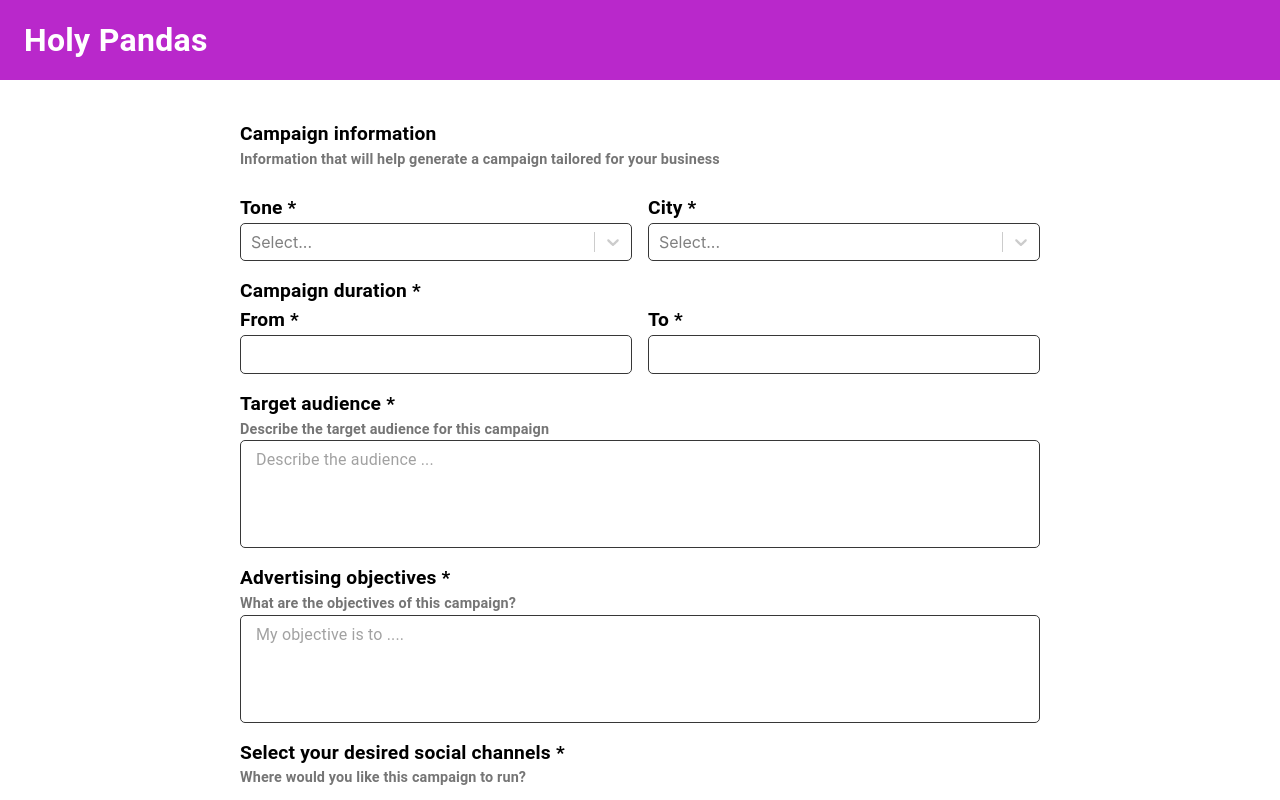
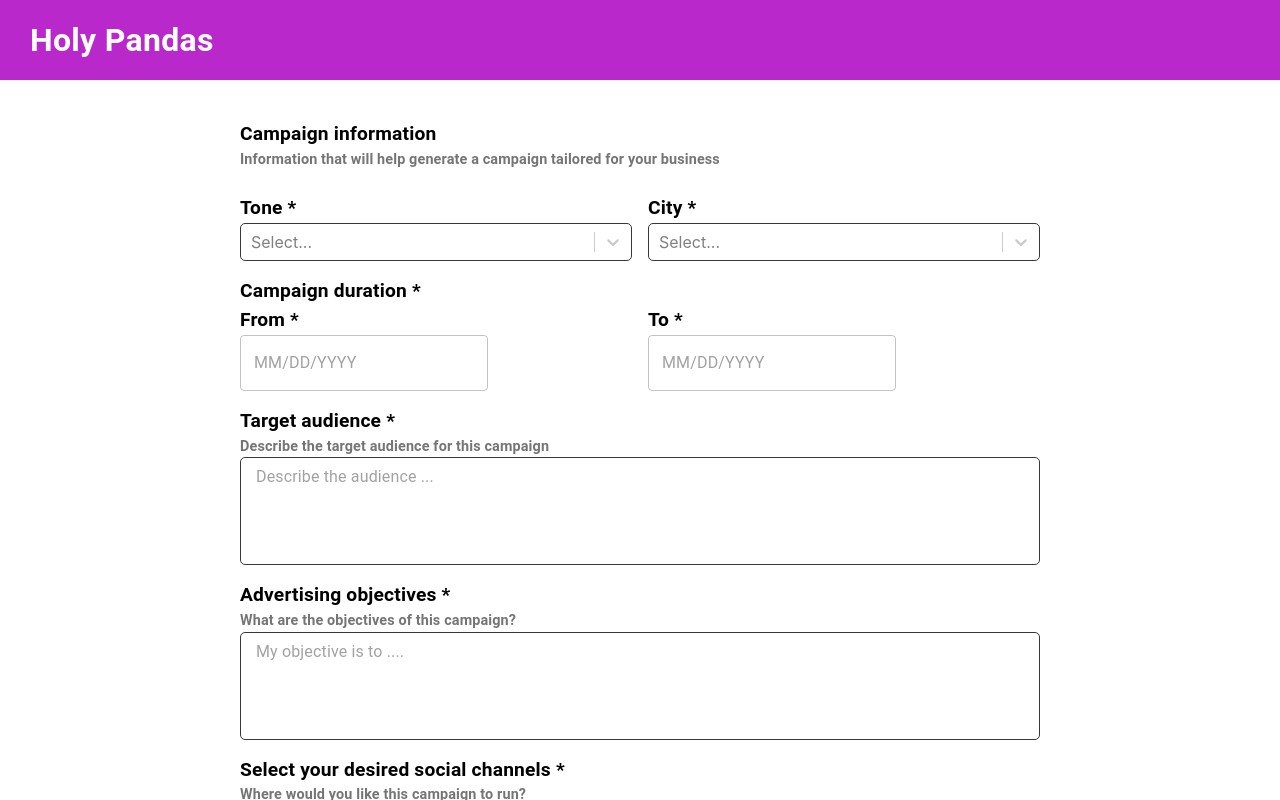
Before and after one commit to TeradonGenesis/adhacks, a React (Create React App) app in the folder adhacks-web-client/: page /company/1 in a window 1280 px wide. Both pictures are taken after typing "Sample", "Sample", "Sample", "Sample" into the empty fields and a click on the button "Generate new campaign". Shown: the top 800 px of the page. Built offline with nearby package versions, Linux system fonts and the light colour scheme.

Commit message:
Added date inputs

```diff
--- a/adhacks-web-client/package.json
+++ b/adhacks-web-client/package.json
@@ -11,9 +11,11 @@
     "@emotion/styled": "^11.11.0",
     "@mui/material": "^5.13.5",
     "@mui/styled-engine-sc": "^5.12.0",
+    "@mui/x-date-pickers": "^6.8.0",
     "@testing-library/jest-dom": "^5.16.5",
     "@testing-library/react": "^13.4.0",
     "@testing-library/user-event": "^13.5.0",
+    "dayjs": "^1.11.8",
     "react": "^18.2.0",
     "react-dom": "^18.2.0",
     "react-hook-form": "^7.44.3",
--- /dev/null
+++ b/adhacks-web-client/src/components/FormInputs/DateInput/DateInput.js
@@ -0,0 +1,14 @@
+import { AdapterDayjs } from "@mui/x-date-pickers/AdapterDayjs";
+import { DatePicker } from "@mui/x-date-pickers/DatePicker";
+import { LocalizationProvider } from "@mui/x-date-pickers/LocalizationProvider";
+import React from "react";
+
+const DateInput = () => {
+  return (
+    <LocalizationProvider dateAdapter={AdapterDayjs}>
+      <DatePicker />
+    </LocalizationProvider>
+  );
+};
+
+export default DateInput;
--- /dev/null
+++ b/adhacks-web-client/src/components/FormInputs/DateInput/index.js
@@ -0,0 +1 @@
+export { default } from "./DateInput";
--- a/adhacks-web-client/src/components/Layouts/AppLayout/AppLayout.js
+++ b/adhacks-web-client/src/components/Layouts/AppLayout/AppLayout.js
@@ -1,6 +1,6 @@
 import { Box, Typography, styled } from "@mui/material";
 import React from "react";
-import { Outlet } from "react-router-dom";
+import { Outlet, useNavigate } from "react-router-dom";
 
 const HeaderContainer = styled(Box)(({ theme }) => ({
   backgroundColor: theme.palette.primary.main,
@@ -21,10 +21,18 @@ const OutletContainer = styled(Box)(({ theme }) => ({
 }));
 
 const AppLayout = () => {
+  const navigate = useNavigate();
+
+  const handleGoHome = () => {
+    navigate("/");
+  };
+
   return (
     <Box>
       <HeaderContainer>
-        <HeaderText>Holy Pandas</HeaderText>
+        <button onClick={handleGoHome}>
+          <HeaderText>Holy Pandas</HeaderText>
+        </button>
       </HeaderContainer>
 
       <OutletContainer>
--- a/adhacks-web-client/src/components/Table/Table.js
+++ b/adhacks-web-client/src/components/Table/Table.js
@@ -15,7 +15,7 @@ const HeaderCell = styled(TableCell)(({ theme }) => ({
   fontWeight: "bold",
 }));
 
-const Table = ({}) => {
+const Table = ({ onRowClick }) => {
   const columns = [
     { name: "Name" },
     { name: "Industry type" },
@@ -45,7 +45,12 @@ const Table = ({}) => {
         <TableBody>
           {data.map((data) => {
             return (
-              <TableRow key={data.id}>
+              <TableRow
+                hover
+                key={data.id}
+                sx={{ cursor: "pointer" }}
+                onClick={onRowClick}
+              >
                 {columns.map((column) => {
                   return (
                     <TableCell key={`${column.name}-${data.id}`}>
--- a/adhacks-web-client/src/pages/Company/CompanyPage.js
+++ b/adhacks-web-client/src/pages/Company/CompanyPage.js
@@ -28,13 +28,15 @@ const ButtonContainer = styled(Box)(({ theme }) => ({
 
 const CompanyPage = () => {
   const theme = useTheme();
+
   const { id } = useParams();
   const [isGenerateFormShown, setIsGenerateFormShown] = useState(false);
 
-  if (isGenerateFormShown)
+  if (isGenerateFormShown) {
     return (
       <GenerateCampaignForm onCancel={() => setIsGenerateFormShown(false)} />
     );
+  }
 
   return (
     <CompanyPageContainer>
@@ -105,7 +107,7 @@ const CompanyPage = () => {
 
           <ButtonContainer>
             <ActionButton
-              label="Cancel"
+              label="Reset"
               ButtonProps={{
                 sx: {
                   backgroundColor: theme.palette.grey[500],
--- a/adhacks-web-client/src/pages/Company/GenerateCampaignForm.js
+++ b/adhacks-web-client/src/pages/Company/GenerateCampaignForm.js
@@ -3,6 +3,7 @@ import React from "react";
 
 import ActionButton from "@/components/Buttons/ActionButton";
 import CheckboxInput from "@/components/FormInputs/CheckboxInput";
+import DateInput from "@/components/FormInputs/DateInput";
 import SelectInput from "@/components/FormInputs/SelectInput";
 import TextInput from "@/components/FormInputs/TextInput";
 import Section from "@/components/Section";
@@ -68,7 +69,7 @@ const GenerateCampaignForm = ({ onCancel }) => {
                 label="From"
                 SectionContainerProps={{ sx: { flex: 1 } }}
               >
-                <TextInput />
+                <DateInput />
               </Section>
 
               <Section
@@ -76,7 +77,7 @@ const GenerateCampaignForm = ({ onCancel }) => {
                 label="To"
                 SectionContainerProps={{ sx: { flex: 1 } }}
               >
-                <TextInput />
+                <DateInput />
               </Section>
             </DualColumn>
           </Section>
--- a/adhacks-web-client/src/pages/Home/HomePage.js
+++ b/adhacks-web-client/src/pages/Home/HomePage.js
@@ -20,6 +20,10 @@ const HomePage = () => {
     navigate("/company/new");
   };
 
+  const handleViewCompany = () => {
+    navigate("/company/dedwed");
+  };
+
   return (
     <Box>
       <ToolbarContainer>
@@ -37,7 +41,7 @@ const HomePage = () => {
         />
       </ToolbarContainer>
 
-      <Table />
+      <Table onRowClick={handleViewCompany} />
     </Box>
   );
 };
```
Also changed, not shown: 1 other file (tests, documents, lock files or other folders).
